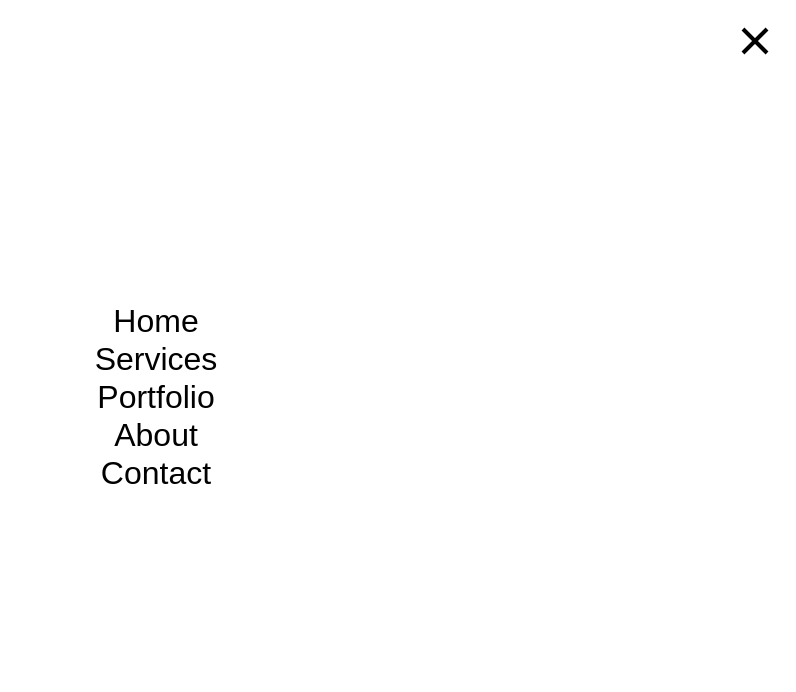
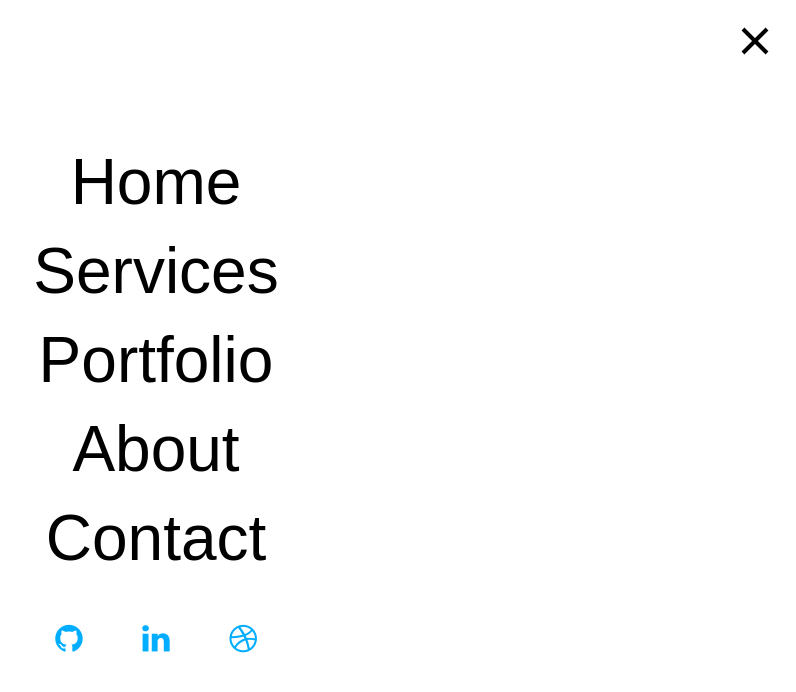
Before and after one commit to matthew-gordon/mgordon, a plain HTML site: page index.html in a window 1280 px wide. Both pictures are taken after a click on the button "toggle menu". Shown: the whole page, without its empty margins (484-1280 px from the left). Drawn offline with Linux system fonts and the light colour scheme.

Commit message:
Add contact icons

```diff
--- a/assets/css/styles.scss
+++ b/assets/css/styles.scss
@@ -142,11 +142,10 @@ $button-transistion-duration: 0.3s;     // The transition duration
       left: -200%;
       list-style: none;
       opacity: 0;
-      line-height: 2em;
+      line-height: 4.5em;
       margin: 0;
       padding: 0 0.5em;
       overflow: hidden;
-      width: 10em;
       transition: 1s ease;
     }
 
@@ -156,7 +155,7 @@ $button-transistion-duration: 0.3s;     // The transition duration
     }
 
     span {
-      font-size: 2em;
+      font-size: 4em;
     }
 
   }
@@ -190,6 +189,18 @@ $button-transistion-duration: 0.3s;     // The transition duration
   display: flex;
   flex-direction: row;
   justify-content: center;
+}
+
+.flex-icon {
+  position: relative;
+  opacity: 0;
+  bottom: -50px;
+  display: flex;
+  flex-direction: row;
+  justify-content: space-around;
+  color: #00adff;
+  margin-top: 2rem;
+  transition: 1s ease;
 }
 
 .center {
@@ -342,4 +353,15 @@ $button-transistion-duration: 0.3s;     // The transition duration
   .active, .dot:hover {
     background-color: #717171;
   }
+
+  #overlay {
+    ul {
+      li {
+        span {
+          font-size: 2em;
+        }
+      }
+    }
+  }
+
 }
--- a/assets/js/default.js
+++ b/assets/js/default.js
@@ -57,9 +57,12 @@ function toggleHandler(toggle) {
     // toggle the menu icon
     (this.classList.contains("is-active") === true) ? this.classList.remove("is-active") : this.classList.add("is-active");
 
+    // load menu items
     if (this.classList.contains("is-active") === true) {
       loadMenuItem()
     }
+
+    // reset menu items
     if (!this.classList.contains("is-active") === true) {
       clearMenuItems()
     }
@@ -139,27 +142,30 @@ function loadIndicators() {
 
 function loadMenuItem() {
   var menuItems = document.getElementsByClassName("navItem");
+  var icons = document.getElementsByClassName("flex-icon");
   var count = 0;
-  // for (var i = 0; i < menuItems.length; i++) {
-  //   console.log(menuItems[i]);
-  //   menuItems[i].className += " show";
-  // }
+
   setInterval(function() {
     if (count === menuItems.length) {
-      return count;
+      return;
     }
     menuItems[count].className += " show";
     count++
   }, 100);
-
+  icons[0].style.opacity = 1;
+  icons[0].style.bottom = 0;
 }
 
 
 function clearMenuItems() {
   var menuItems = document.getElementsByClassName("navItem");
+  var icons = document.getElementsByClassName("flex-icon");
 
   for (var i = 0; i < menuItems.length; i++) {
       menuItems[i].classList.remove("show");
   }
 
+  icons[0].style.opacity = 0;
+  icons[0].style.bottom = "-50px";
+
 }
--- a/index.html
+++ b/index.html
@@ -7,6 +7,7 @@
 
     <link rel="stylesheet" href="assets/css/normalize.css">
     <link rel="stylesheet" href="assets/css/styles.css">
+    <link rel="stylesheet" href="https://cdnjs.cloudflare.com/ajax/libs/font-awesome/4.7.0/css/font-awesome.css">
 
   </head>
   <body>
@@ -24,6 +25,12 @@
         <li id="navItem3" class="navItem"><span>Portfolio</span></li>
         <li id="navItem4" class="navItem"><span>About</span></li>
         <li id="navItem5" class="navItem"><span>Contact</span></li>
+
+        <div class="flex-icon">
+          <i class="fa fa-github fa-2x" aria-hidden="true"></i>
+          <i class="fa fa-linkedin fa-2x" aria-hidden="true"></i>
+          <i class="fa fa-dribbble fa-2x" aria-hidden="true"></i>
+        </div>
       </ul>
     </div><!-- fp-container -->
 
@@ -39,8 +46,6 @@
             <div class="fp-item center">
               <h1>Matthew Gordon</h1>
               <h2>Web Developer &amp; Designer</h2>
-              <button class="button">Learn More</button>
-              <button class="button">Hire Me</button>
             </div><!-- fp-item -->
           </div><!-- fp-container -->
         </div><!-- carousel-slide -->
@@ -49,8 +54,6 @@
           <div class="fp-container">
             <div class="fp-item center">
               <h1>Full Stack Application Development</h1>
-              <button class="button">Learn More</button>
-              <button class="button">Hire Me</button>
             </div><!-- fp-item -->
           </div><!-- fp-container -->
         </div><!-- carousel-slide -->
@@ -59,8 +62,6 @@
           <div class="fp-container">
             <div class="fp-item center">
               <h1>Web Design</h1>
-              <button class="button">Learn More</button>
-              <button class="button">Hire Me</button>
             </div><!-- fp-item -->
           </div><!-- fp-container -->
         </div><!-- carousel-slide -->
```
Also changed, not shown: assets/css/styles.css, portfolio.html (added), 1 other file.
